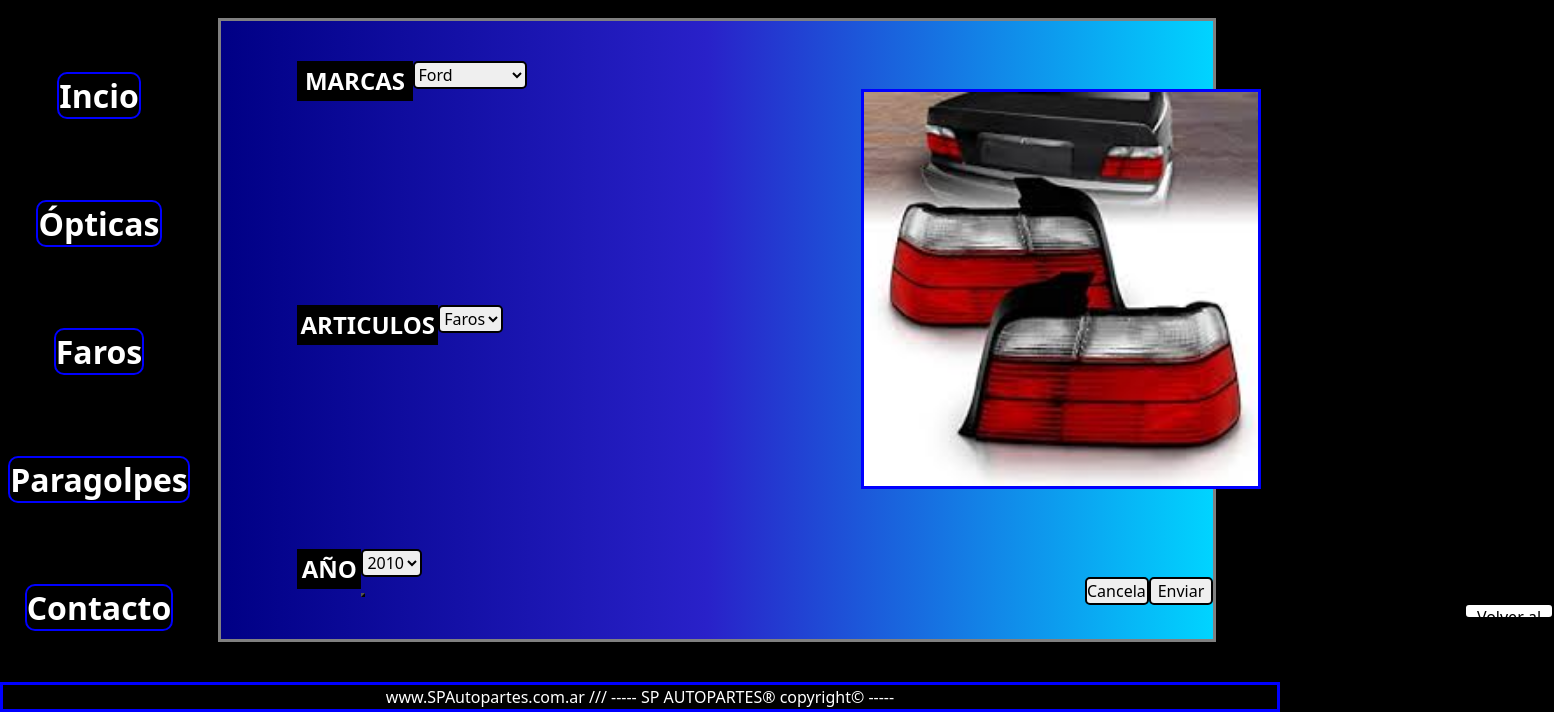
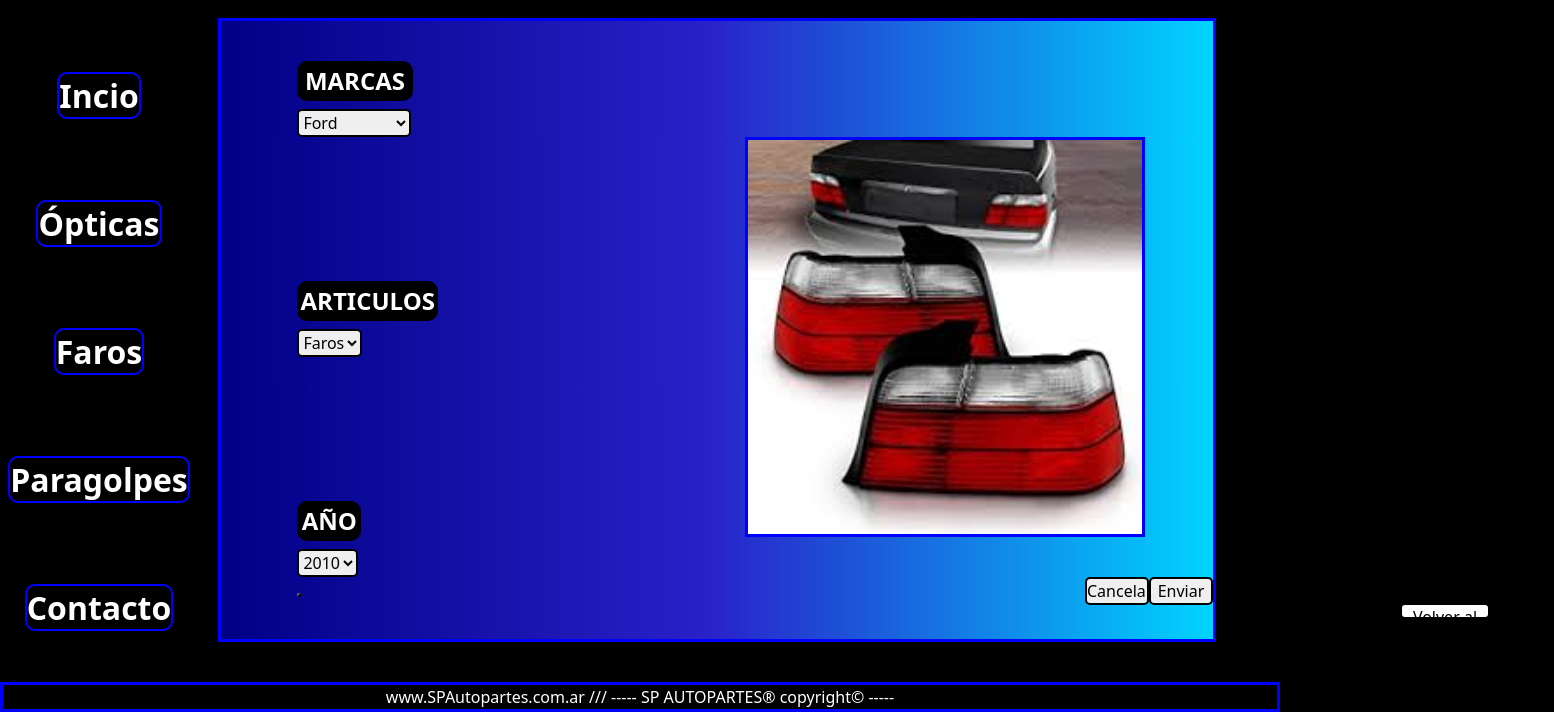
Before and after one commit to SantiPaez14/RepoSP, a plain HTML site: page pages/Faros.html in a window 1280 px wide. Shown: the part 118-830 px from the top of the page, 1554 px wide, since content can reach past the window. Drawn offline with nearby package versions, Linux system fonts and the light colour scheme.

Commit message:
correciones de secciones

```diff
--- a/css/style.css
+++ b/css/style.css
@@ -108,7 +108,7 @@ fieldset {
     position: absolute;
     height: 78vh;
     width: 78vw;
-    border: solid grey;
+    border: solid blue;
     font-size: 2vh;
     margin-left: 17vw;
     margin-top: 17vh;
@@ -136,6 +136,7 @@ select{
     font-size: 3vh;
     font-weight: bold;
     border: solid 2px black;
+    border-radius: 10px;
     background-color: black;
     width: 9vw;
     text-align: center;
@@ -157,6 +158,7 @@ select{
     background-color: black;
     width: 11vw;
     text-align: center;
+    border-radius: 10px;
 }
 
 .legend-cuatro{
@@ -166,6 +168,7 @@ select{
     background-color: black;
     width: 5vw;
     text-align: center;
+    border-radius: 10px;
 }
 
 
--- a/pages/Faros.html
+++ b/pages/Faros.html
@@ -31,13 +31,16 @@
     <fieldset>
       <form action="" method="post">
      <div class="div-tres">
+      <div>
          <legend class="legend-dos">MARCAS</legend>
+         <div>
           <select name="marcas" id="marcas">
           <option value="Ford">Ford</option>
           <option value="Fiat">Fiat</option>
           <option value="Renault">Renault</option>
           <option value="Volkswagen">Volkswagen</option>
          </select>
+        </div>
       <div>
         <img src="../assets/Faros 1.jpg" alt="Faros" class="img-1">
         <br>
@@ -46,13 +49,12 @@
         <br>
         <br>
         <br>
-        <br>
-        <br>
-        <br>
          <legend class="legend-tres">ARTICULOS</legend>
+         <div>
          <select name="artículos" id="artículos">
             <option value="Faros">Faros</option>
         </select>
+      </div>
       </div>
       <div>
         <br>
@@ -61,10 +63,8 @@
         <br>
         <br>
         <br>
-        <br>
-        <br>
-        <br>
         <legend class="legend-cuatro">AÑO</legend>
+        <div>
         <select name="año" id="año">
             <option value="2010">2010</option>
             <option value="2011">2011</option>
@@ -81,7 +81,7 @@
             <option value="2022">2022</option>
         </select>
       </div>
-     </div>
+      </div>
      <div class="div-botones">
       <input type="submit" name="Enviar" value="Enviar">
       <input type="reset" name="Limpiar" value="Cancelar">
@@ -97,8 +97,14 @@
 
 
   </main>
+  <footer class="container-fluid">
+    <div class="row text-center">
 
-<footer>   www.SPAutopartes.com.ar    /// -----   SP AUTOPARTES® copyright©   -----             </footer>
+      <div> www.SPAutopartes.com.ar    /// -----   SP AUTOPARTES® copyright©   -----       </div>
+
+    </div>
+
+  </footer>
 
 <script src="https://cdn.jsdelivr.net/npm/@popperjs/core@2.9.2/dist/umd/popper.min.js" integrity="sha384-IQsoLXl5PILFhosVNubq5LC7Qb9DXgDA9i+tQ8Zj3iwWAwPtgFTxbJ8NT4GN1R8p" crossorigin="anonymous"></script>
 <script src="https://cdn.jsdelivr.net/npm/bootstrap@5.0.2/dist/js/bootstrap.min.js" integrity="sha384-cVKIPhGWiC2Al4u+LWgxfKTRIcfu0JTxR+EQDz/bgldoEyl4H0zUF0QKbrJ0EcQF" crossorigin="anonymous"></script>
```
Also changed, not shown: index.html (+9 -2 lines), pages/Contacto.html (+8 -1 lines), pages/Opticas.html (+16 -11 lines), pages/Paragolpes.html (+13 -8 lines).
